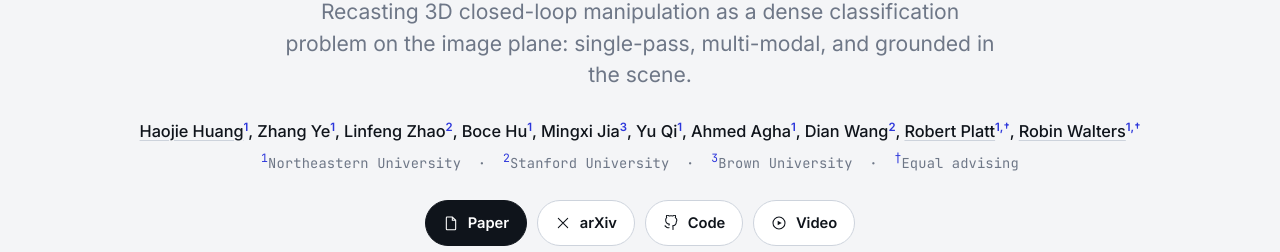
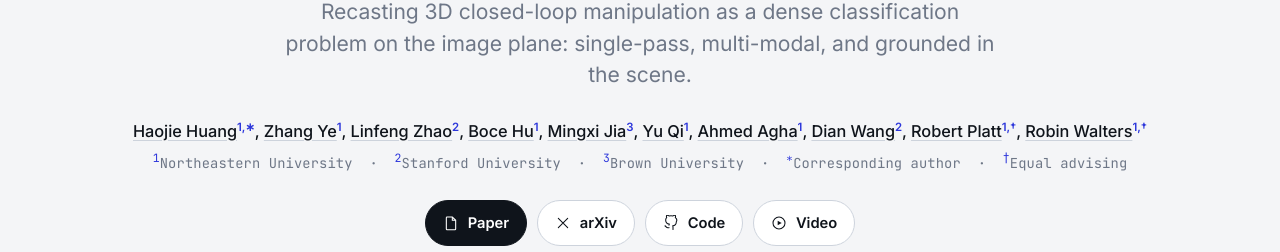
Before and after one commit to HaojHuang/amp_page, a plain HTML site: page index.html in a window 1280 px wide. Shown: the part 548-800 px from the top of the page. Drawn offline with Linux system fonts and the light colour scheme.

Commit message:
Add author links and corresponding-author marker
Co-Authored-By: Claude Opus 4.8 (1M context) <noreply@anthropic.com>

```diff
--- a/index.html
+++ b/index.html
@@ -460,8 +460,8 @@ a:focus-visible, button:focus-visible{ outline:2px solid var(--cold); outline-of
   <p class="tagline rise d3">Recasting 3D closed-loop manipulation as a dense classification problem on the image plane: single-pass, multi-modal, and grounded in the scene.</p>
 
   <div class="byline rise d4">
-    <span class="authors"><a href="https://haojhuang.github.io/" target="_blank" rel="noopener">Haojie Huang</a><sup>1</sup>, Zhang Ye<sup>1</sup>, Linfeng Zhao<sup>2</sup>, Boce Hu<sup>1</sup>, Mingxi Jia<sup>3</sup>, Yu Qi<sup>1</sup>, Ahmed Agha<sup>1</sup>, Dian Wang<sup>2</sup>, <a href="https://www2.ccs.neu.edu/research/helpinghands/" target="_blank" rel="noopener">Robert Platt</a><sup>1,†</sup>, <a href="https://www2.ccs.neu.edu/research/helpinghands/" target="_blank" rel="noopener">Robin Walters</a><sup>1,†</sup></span>
-    <span class="affil"><sup>1</sup>Northeastern University &nbsp;·&nbsp; <sup>2</sup>Stanford University &nbsp;·&nbsp; <sup>3</sup>Brown University &nbsp;·&nbsp; <sup>†</sup>Equal advising</span>
+    <span class="authors"><a href="https://haojhuang.github.io/" target="_blank" rel="noopener">Haojie Huang</a><sup>1,∗</sup>, <a href="https://evenjohnyz.github.io/" target="_blank" rel="noopener">Zhang Ye</a><sup>1</sup>, <a href="https://lfzhao.com/" target="_blank" rel="noopener">Linfeng Zhao</a><sup>2</sup>, <a href="https://bocehu.github.io/" target="_blank" rel="noopener">Boce Hu</a><sup>1</sup>, <a href="https://mingxi-jia.github.io/" target="_blank" rel="noopener">Mingxi Jia</a><sup>3</sup>, <a href="https://scholar.google.com/citations?user=UZSbtlsAAAAJ&amp;hl=en" target="_blank" rel="noopener">Yu Qi</a><sup>1</sup>, <a href="https://scholar.google.com/citations?user=It8RcRIAAAAJ&amp;hl=en" target="_blank" rel="noopener">Ahmed Agha</a><sup>1</sup>, <a href="https://www.dianwang.io/" target="_blank" rel="noopener">Dian Wang</a><sup>2</sup>, <a href="https://www2.ccs.neu.edu/research/helpinghands/" target="_blank" rel="noopener">Robert Platt</a><sup>1,†</sup>, <a href="https://www2.ccs.neu.edu/research/helpinghands/" target="_blank" rel="noopener">Robin Walters</a><sup>1,†</sup></span>
+    <span class="affil"><sup>1</sup>Northeastern University &nbsp;·&nbsp; <sup>2</sup>Stanford University &nbsp;·&nbsp; <sup>3</sup>Brown University &nbsp;·&nbsp; <sup>∗</sup>Corresponding author &nbsp;·&nbsp; <sup>†</sup>Equal advising</span>
   </div>
 
   <!-- EDIT: link targets -->
```
